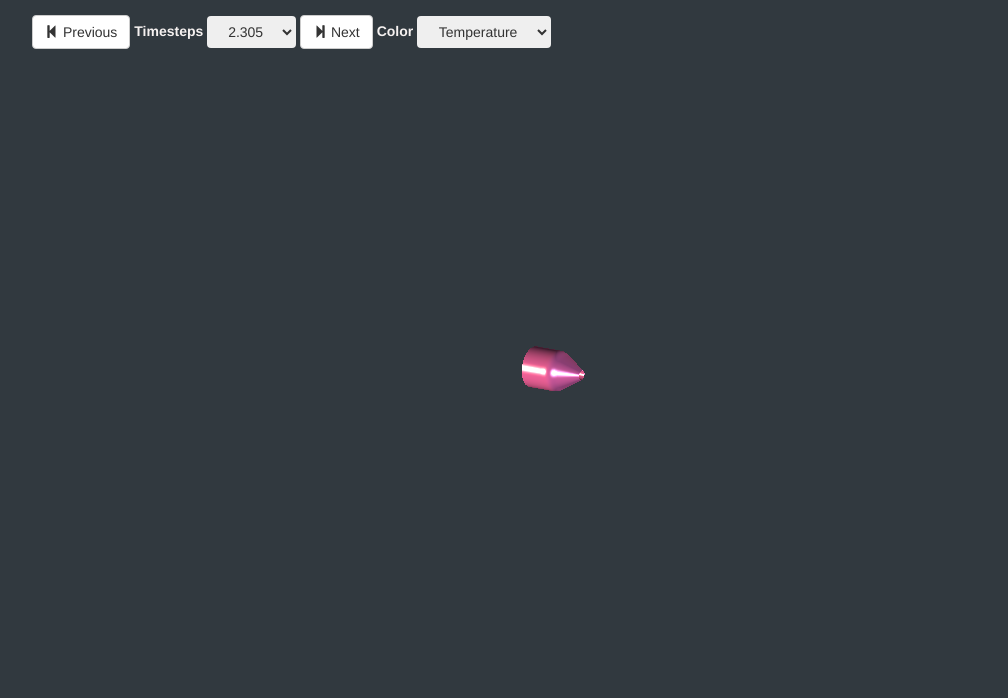
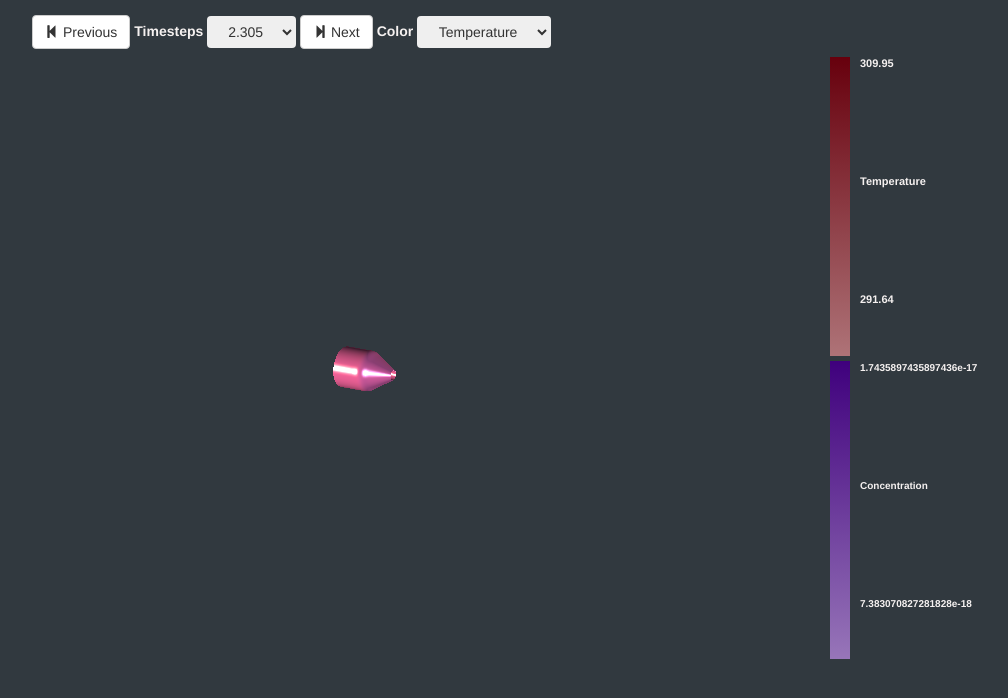
Before and after one commit to nafiul-nipu/High-Performance-Contrails-Visualization, a plain HTML site: page index.html in a window 1280 px wide. Shown: the part 56-754 px from the top of the page, without its empty margins (23-1031 px from the left). Drawn offline with nearby package versions, Linux system fonts and the light colour scheme.

Commit message:
legend added.. maybe change the concetration legend color?

```diff
--- a/index.html
+++ b/index.html
@@ -64,8 +64,12 @@
         </div>
 
         <div class="row bottom">
-            <div class="container" id="canvas_container">
+            <div class="container col-md-8" id="canvas_container">
                 <canvas id="scene"></canvas>
+            </div>
+            <div class="col-md-4">
+              <div class="row" id="tempLegend"></div>
+              <div class="row" id="conLegend"></div>
             </div>
         </div>
     </div>
--- a/js/main.js
+++ b/js/main.js
@@ -25,7 +25,8 @@ var App = App || {};
         App.particleSystem.drawNozzle();
         App.particleSystem.initialize('particles/timestep_0.csv').then(function(){
             console.log("data loaded")
-            // App.particleSystem.init()
+            App.particleSystem.createTempLegend()
+            App.particleSystem.createConLegend()
         })
         // App.particleSystem.init();
         // // App.particleSystem.setColor("Temperature");
--- a/js/particleSystem.js
+++ b/js/particleSystem.js
@@ -14,20 +14,32 @@ const ParticleSystem = function() {
         tempScale:null,
         conScale:null,
         tempDomain:{},
-        conDomain:{}
+        conDomain:{},
+        tempLegend:null,
+        conLegend:null,
+        tempColor:["#fff5f0","#67000d"],
+        conColor: ["#fcfbfd", "#3f007d"],
+        tempLegendText:[],
+        conLegendText:[]
+        // tempLegendSvg:null,
+        // conLegendSvg: null
     }
 
     //create the scales
     function init(){
-        self.tempScale = d3.scaleLinear(d3.schemeReds[9])
+        self.tempScale = d3.scaleLinear(/*d3.schemeReds[9]*/)
                             .domain([self.tempDomain.min, self.tempDomain.max])
-                            .range(["#fff5f0","#67000d"]);
+                            .range(self.tempColor);
         // console.log(self.tempScale(self.tempDomain.min))
         // console.log(self.tempDomain.min)
 
         self.conScale = d3.scaleLinear(d3.schemePurples[9])
                         .domain([self.conDomain.min, self.conDomain.max])
-                        .range(["#fcfbfd", "#3f007d"])
+                        .range(self.conColor);
+
+        self.tempLegendText = [self.tempDomain.max, "Temperature", self.tempDomain.min];
+        self.conLegendText = [self.conDomain.max.toString(), "Concentration", self.conDomain.min.toString()]
+        console.log(self.conDomain.max.toString())
     }
 
     // create the containment box.
@@ -57,8 +69,8 @@ const ParticleSystem = function() {
         let particles = new THREE.Geometry();
         self.data.forEach(function(d){
             particles.vertices.push(new THREE.Vector3(d.x, d.y, d.z));
-            // let color = self.tempScale(d.temp)
-            particles.colors.push(new THREE.Color('rgb(255, 247, 236)'));
+            let color = self.tempScale(d.temp)
+            particles.colors.push(new THREE.Color(color));
         })
         if(self.points){
             self.sceneObject.remove(self.points)
@@ -124,10 +136,117 @@ const ParticleSystem = function() {
             init()
             createParticleSystem();
             let value = $("#colorSelect").val()
-            setColor(value)
+            setColor(value);
+            createTempLegendText();
+            createConLegendText();
 
         });
-    };
+    }
+
+    function createTempLegend(){
+        const width = window.innerWidth - 100;
+        const topHeight = d3.select(".top").node().clientHeight
+        const height = window.innerHeight - topHeight - 50
+
+        self.tempLegend = d3.select("#tempLegend").append("svg")
+                            .attr("width", 100)
+                            .attr("height", (height/2 - 20))
+
+        let legend = self.tempLegend.append("defs")
+                    .append("svg:linearGradient")
+                    .attr("id", "gradient")
+                    .attr("x1", "0%")
+                    .attr("y1", "100%")
+                    .attr("x2", "0%")
+                    .attr("y2", "0%")
+                    // .attr("spreadMethod", "pad");
+
+        legend.append("stop")
+            .attr("offset", "0%")
+            .attr("stop-color", self.tempColor[0])
+            // .attr("stop-opacity", 0.75);
+
+        legend.append("stop")
+            .attr("offset", "100%")
+            .attr("stop-color", self.tempColor[1])
+            // .attr("stop-opacity", 0.75);
+
+        self.tempLegend.append("rect")
+            .attr("width", 20)
+            .attr("height", height)
+            .style("fill", "url(#gradient)")
+            // .style("opacity", 0.75)
+            // .attr("transform", "translate(0,0)");
+
+    }
+
+    function createTempLegendText(){
+        d3.selectAll('#temp-legend').remove();
+        for (let i = 0; i < 3; i++) {
+            self.tempLegend.append("text")
+                .attr('id', 'temp-legend')
+                .attr("x", 30)
+                .attr("y", 10 + 118 * i)
+                .attr("fill", "#F5F1F0")
+                .style("font-size", "11px")
+                .style("font-weight", "bold")
+                .text(self.tempLegendText[i]);
+        }
+
+    }
+
+    function createConLegend(){
+        const width = window.innerWidth - 100;
+        const topHeight = d3.select(".top").node().clientHeight
+        const height = window.innerHeight - topHeight - 50
+
+        self.conLegend = d3.select("#conLegend").append("svg")
+                            .attr("width", 200)
+                            .attr("height", (height/2 - 20))
+
+        let legend = self.conLegend.append("defs")
+                    .append("svg:linearGradient")
+                    .attr("id", "congradient")
+                    .attr("x1", "0%")
+                    .attr("y1", "100%")
+                    .attr("x2", "0%")
+                    .attr("y2", "0%")
+                    // .attr("spreadMethod", "pad");
+
+        legend.append("stop")
+            .attr("offset", "0%")
+            .attr("stop-color", self.conColor[0])
+            // .attr("stop-opacity", 0.75);
+
+        legend.append("stop")
+            .attr("offset", "100%")
+            .attr("stop-color", self.conColor[1])
+            // .attr("stop-opacity", 0.75);
+
+        self.conLegend.append("rect")
+            .attr("width", 20)
+            .attr("height", height)
+            .style("fill", "url(#congradient)")
+            // .style("opacity", 0.75)
+            // .attr("transform", "translate(0,0)");
+
+    }
+
+    function createConLegendText(){
+        console.log(self.conLegendText)
+        d3.selectAll('#con-legend').remove();
+        for (let i = 0; i < 3; i++) {
+            self.conLegend.append("text")
+                .attr('id', 'con-legend')
+                .attr("x", 30)
+                .attr("y", 10 + 118 * i)
+                .attr("fill", "#F5F1F0")
+                .style("font-size", "10px")
+                .style("font-weight", "bold")
+                .text(self.conLegendText[i]);
+        }
+
+    }
 
     // load the data and setup the system
     function initialize(file){
@@ -146,7 +265,9 @@ const ParticleSystem = function() {
         createParticleSystem,
         initialize,
         getParticleSystems,
-        setColor
+        setColor,
+        createTempLegend,
+        createConLegend
 
     }
 
--- a/js/scene.js
+++ b/js/scene.js
@@ -14,7 +14,8 @@ const Scene = function(options){
     }
 
     function init(){
-        const width = window.innerWidth - 100;
+        console.log(d3.select("#canvas_container").node().clientWidth)
+        const width = d3.select("#canvas_container").node().clientWidth - 50;
         const topHeight = d3.select(".top").node().clientHeight
         const height = window.innerHeight - topHeight - 50
 
@@ -72,7 +73,7 @@ const Scene = function(options){
     }
 
     function resize(){
-        const width = window.innerWidth - 100;
+        const width = d3.select("#canvas_container").node().clientWidth - 50;
         const topHeight = d3.select(".top").node().clientHeight
         const height = window.innerHeight - topHeight - 50
         // console.log(width, height)
```
